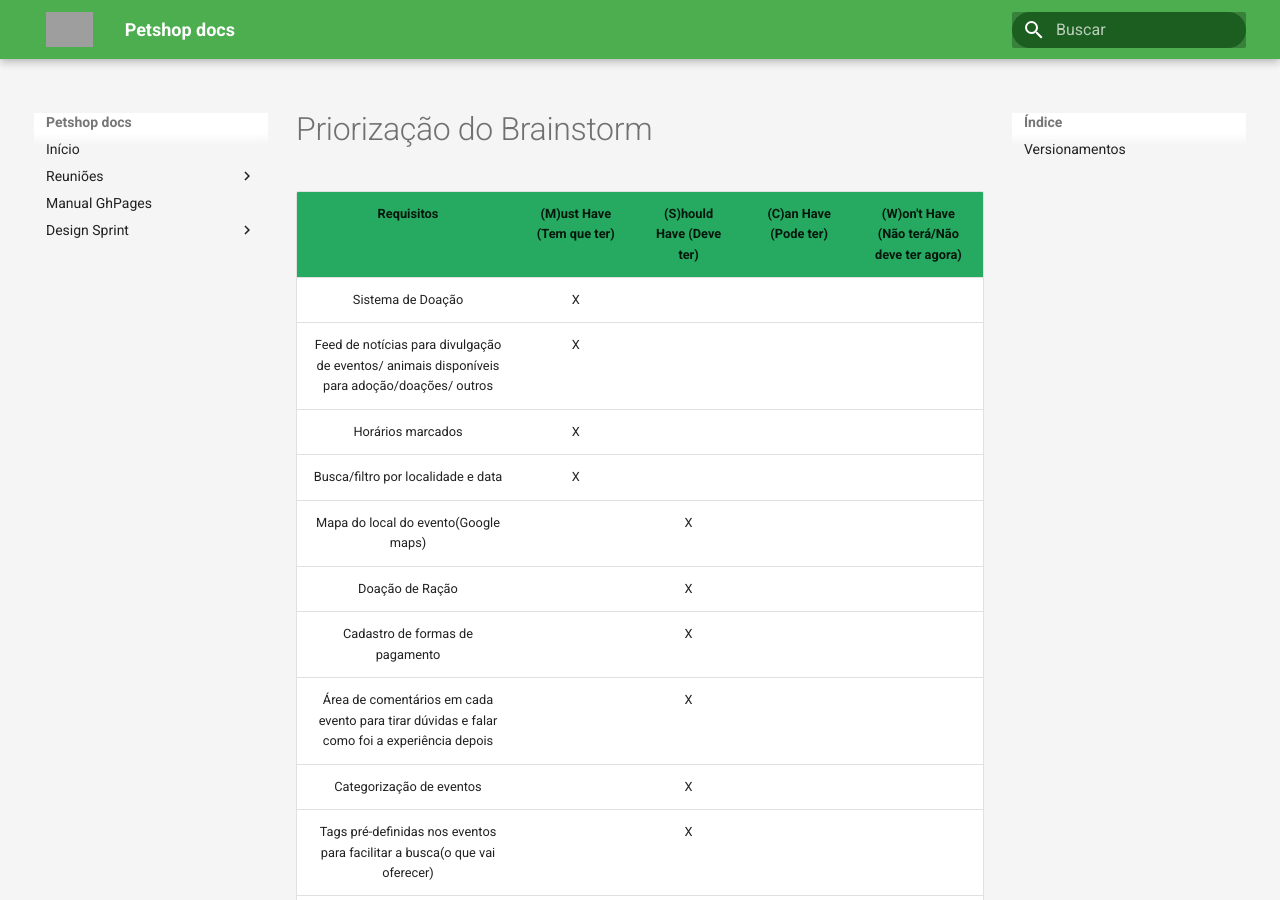
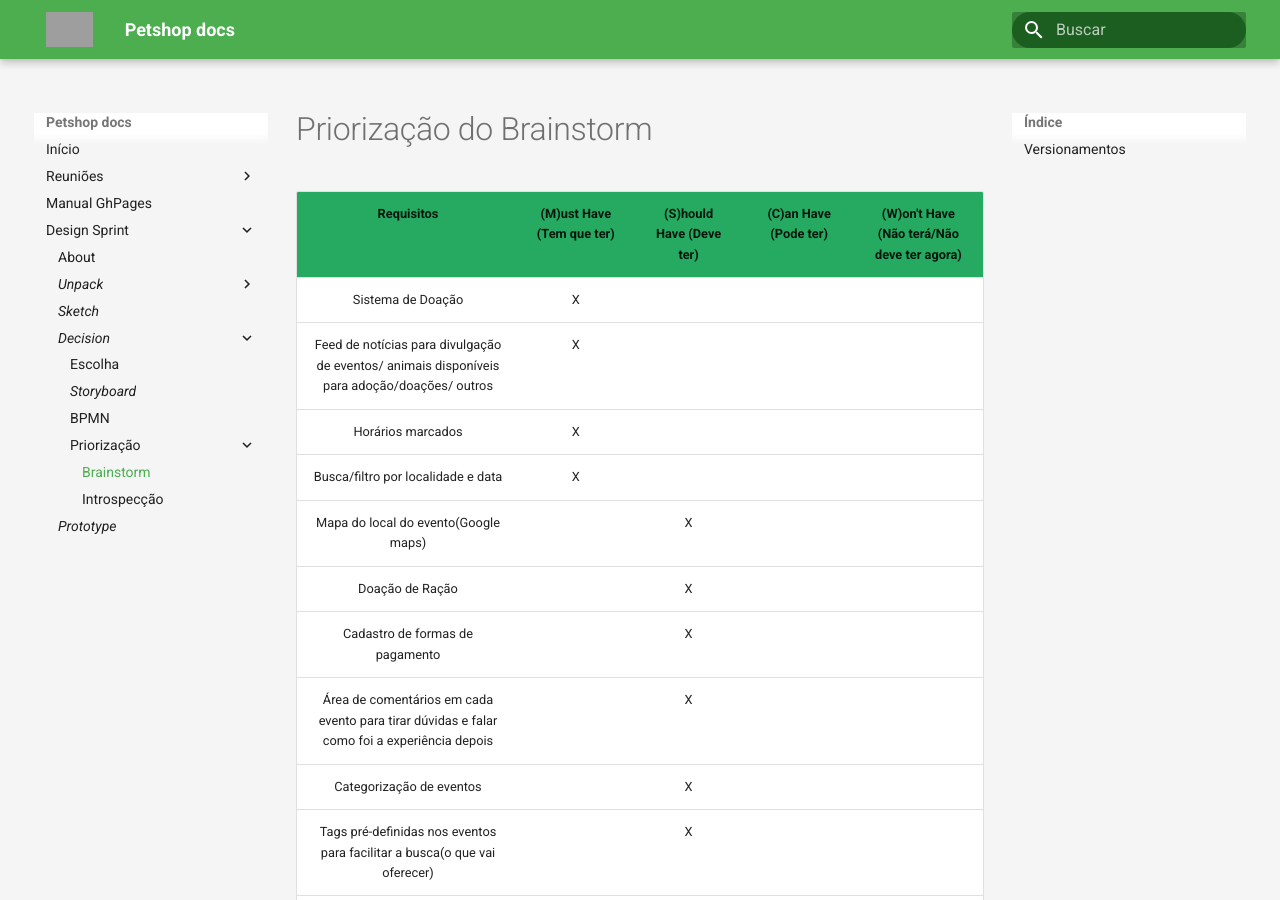
Before and after one commit to UnBArqDsw2021-1/2021.1_G3_PetStop_docs, an MkDocs documentation site: the page built from docs/priorizacao/brainstorm-moscow.md, in a window 1280 px wide and 900 px high. Built offline with MkDocs 1.6.1 and Material for MkDocs 9.7.7, drawn with Linux system fonts in a browser that asks for light colours; some of the changed lines change nothing that is shown; grey boxes are pictures that could not be loaded.

Commit message:
Adicionando introspecção e o brainstorm aos artefatos
Co-authored-by: Paulo Gonçalves Lima <paulogoncalves436@gmail.com>

```diff
--- a/mkdocs.yml
+++ b/mkdocs.yml
@@ -33,4 +33,7 @@ nav:
       - Escolha: designSprint/decision.md
       - <i>Storyboard</i>: artefatos/storyboard.md
       - BPMN: artefatos/bpmn.md
+      - Priorização:
+        - Brainstorm: priorizacao/brainstorm-moscow.md
+        - Introspecção: priorizacao/introspeccao-moscow.md
     - <i>Prototype</i>: designSprint/prototype.md
```
